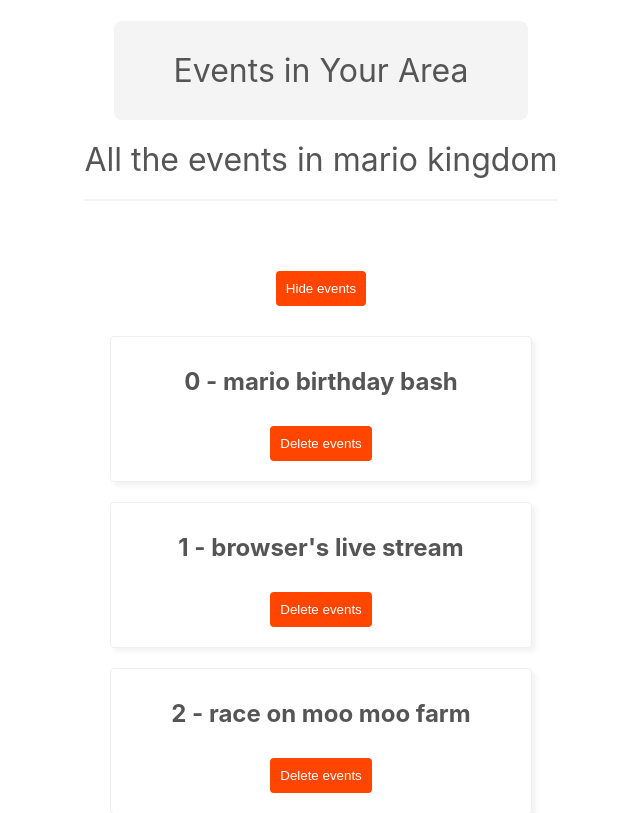
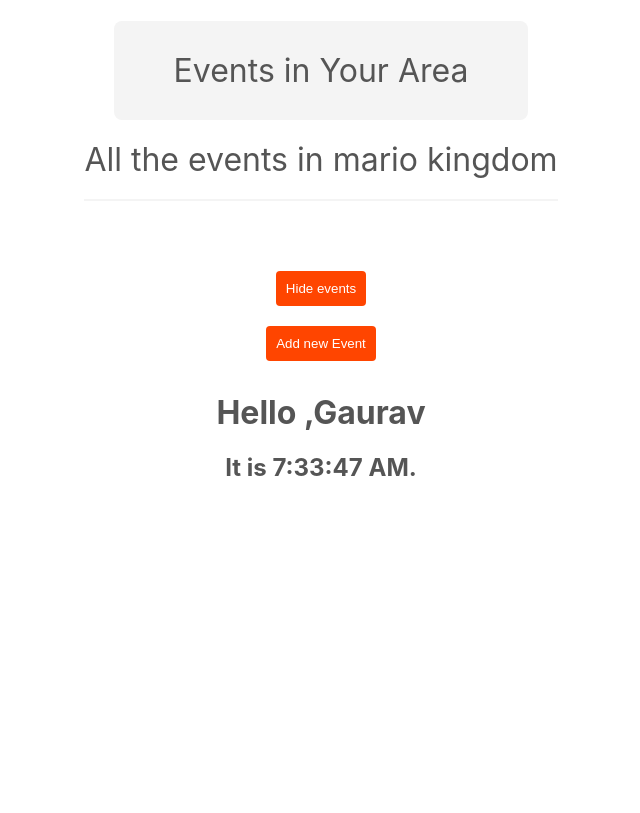
Before and after one commit to gauravdotiyal/React_1, a React (Create React App) app: page / in a window 1280 px wide. Shown: the top 813 px of the page, without its empty margins (319-959 px from the left). Built offline with nearby package versions, Linux system fonts and the light colour scheme.

Commit message:
added the events dynamically

```diff
--- a/src/App.js
+++ b/src/App.js
@@ -9,14 +9,14 @@
 function App() {
     const [showModal,setModals]=useState(false)
     const [showEvents,setshowevents]=useState(true)
-    const [events,setEvents]=useState([
-    {title:"mario birthday bash",id:1},
-    {title:"browser's live stream",id:2},
-    {title:"race on moo moo farm", id:3}
-  ])
+    const [events,setEvents]=useState([ ])
 
-  // console.log(showEvents)
-    //  console.log(showModal)
+    const addEvent=(event)=>{
+         setEvents((prevEvents)=>{
+          return [...prevEvents,event]
+         })
+         setModals(false)
+    }
 
   const handleclick =(id)=>{
      setEvents((prevEvents)=>{
@@ -38,12 +38,6 @@
   //    console.log(id);
   // }
 
-
-
-
-  const handleClose=()=>{
-     setModals(false);
-  }
 
   const name1="Gaurav"
 
@@ -78,8 +72,8 @@
       </Modal>} */}
 
 
-      {showModal && <Modal handleClose={handleClose} isSalesModal={true} >
-           <NewEventForm/>
+      {showModal && <Modal   isSalesModal={true} >
+           <NewEventForm addEvent={addEvent}/>
       </Modal>}
 
        <Clock_func name = {name1}/>
--- a/src/components/Modal.js
+++ b/src/components/Modal.js
@@ -1,7 +1,7 @@
 //shortcut rfc or __rfc for default values in react
 import ReactDOM from 'react-dom'
 import './Modal.css'
-  export default function Modal({children,handleClose,isSalesModal}) {
+  export default function Modal({children, isSalesModal}) {
   return ReactDOM.createPortal((
   <div className="modal-backdrop">
         <div className="modal" style={{
@@ -10,11 +10,6 @@
           textAlign:"center"
           }}>
              {children}
-             <button
-             onClick={handleClose}
-             className={isSalesModal?"sales-btn":""}>
-              Close
-             </button>
         </div>
     </div>),document.body)
 }
--- a/src/components/NewEventForm.js
+++ b/src/components/NewEventForm.js
@@ -4,7 +4,7 @@
 
 
 
-export default function NewEventForm() {
+export default function NewEventForm({addEvent}) {
 
     const [title,setTitle]=useState('')
     const [date,setDate]=useState('')
@@ -21,7 +21,7 @@
             date:date,
             id:Math.floor(Math.random()*1000)
         }
-        console.log(event)
+        addEvent(event)
         resetform()
     }
 
```
